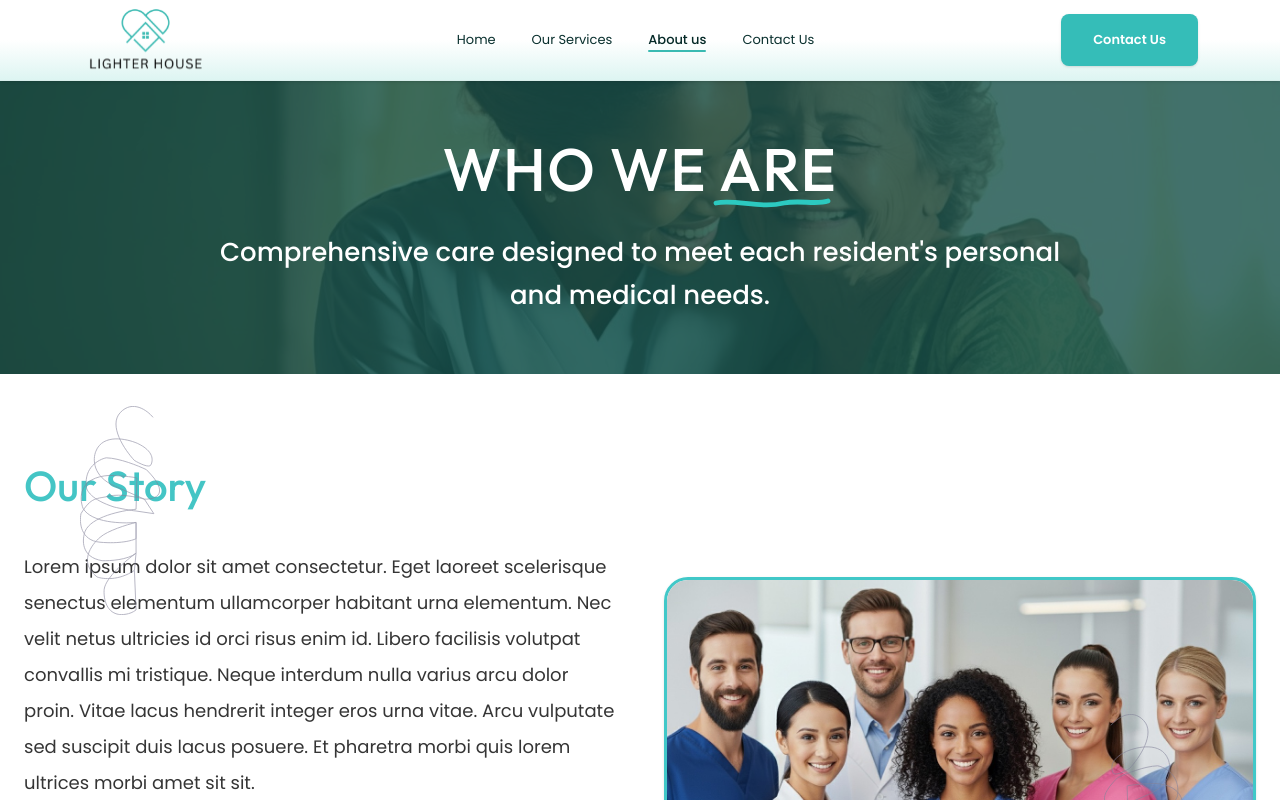
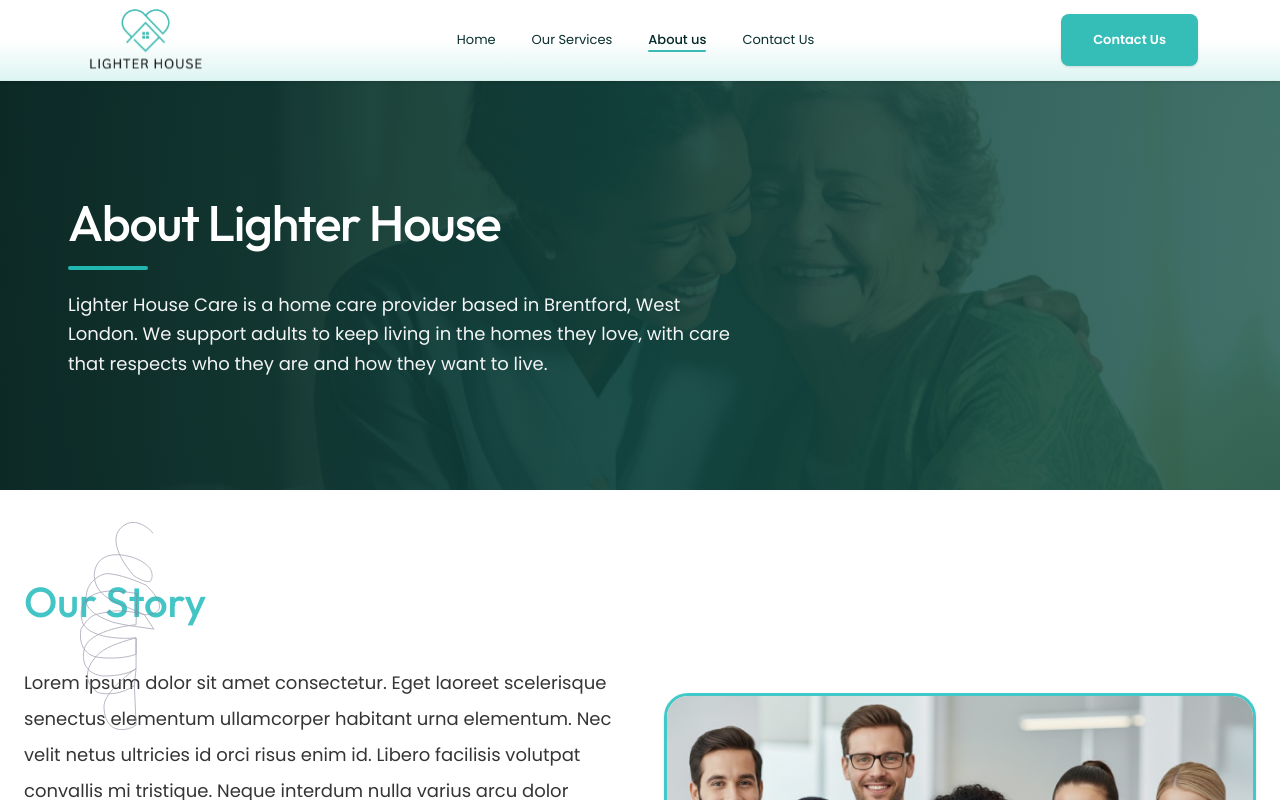
Before and after one commit to SkyeHub-Tech/care-landing-page, a Next.js app: page /about-us in a window 1280 px wide. Shown: the top 800 px of the page. Built offline with nearby package versions, Linux system fonts and the light colour scheme; a web font is replaced by a local one.

Commit message:
about page started

```diff
--- a/src/app/about-us/page.tsx
+++ b/src/app/about-us/page.tsx
@@ -1,52 +1,42 @@
-"use client";
-import { Checklist, Contact, Footer, ImageCard } from "@/components";
-import { missionItems, visionItems } from "@/utils/data";
-import { images } from "@/utils/images";
+import type { ReactNode } from "react";
 import Image from "next/image";
 
-export default function AboutUs() {
+import { Checklist, Contact, Footer, ImageCard } from "@/components";
+import { aboutHeroData, missionItems, visionItems } from "@/utils/data";
+import { images } from "@/utils/images";
+
+const AboutUsPage = (): ReactNode => {
   return (
-    <>
     <section>
-        <section className="relative w-full h-[293px] overflow-hidden">
+      {/* Hero Section */}
+      <section className="relative w-full overflow-hidden py-14 sm:py-20 md:py-24 lg:py-28">
         {/* Background Collage */}
         <div className="absolute inset-0">
           <Image
             src={images.hero_large}
-              alt="What We Offer"
+            alt="About Lighter House"
             fill
             priority
-              className="object-cover"
+            className="object-cover object-center"
           />
         </div>
 
-          {/* Dark Teal Overlay */}
-          <div className="absolute inset-0 bg-[#184f4b]/80" />
+        {/* Dark Teal Gradient Overlay */}
+        <div className="absolute inset-0 bg-gradient-to-r from-[#0b2927]/95 via-[#11433f]/90 to-[#184f4b]/80" />
 
-          {/* Content */}
-          <div className="relative z-10 flex h-full flex-col items-center justify-center px-6 text-center">
-            <div className="relative inline-block">
-              <h2 className="font-serif text-white text-5xl md:text-6xl font-bold uppercase tracking-wide">
-                Who we are
-              </h2>
+        {/* Content Container */}
+        <div className="relative z-10 mx-auto max-w-[1240px] px-5 sm:px-8 lg:px-12">
+          <div className="max-w-3xl text-left">
+            <h1 className="font-outfit text-3xl font-bold tracking-tight text-white sm:text-4xl md:text-5xl lg:text-[50px] leading-[1.18]">
+              {aboutHeroData.title}
+            </h1>
 
-              {/* Brush Underline */}
-              <div className="absolute -bottom-3 left-10/12 h-4 w-44 -translate-x-1/2">
-                <svg viewBox="0 0 300 40" className="h-full w-full" fill="none">
-                  <path
-                    d="M10 20C60 10 120 35 180 20C220 12 260 25 290 15"
-                    stroke="#2CC9C0"
-                    strokeWidth="12"
-                    strokeLinecap="round"
-                  />
-                </svg>
+            <div className="mt-3.5 h-1 w-20 rounded-full bg-[#22b6b1]" />
+
+            <p className="mt-5 font-sans text-base leading-relaxed text-white/95 sm:text-lg max-w-2xl">
+              {aboutHeroData.body}
+            </p>
           </div>
-            </div>
-
-            <p className="mt-8 max-w-4xl text-white text-xl md:text-[26px] leading-relaxed font-medium">
-              Comprehensive care designed to meet each resident&apos;s personal
-              and medical needs.
-            </p>
         </div>
       </section>
         <section className="relative bg-white py-20">
@@ -132,6 +122,7 @@ export default function AboutUs() {
         <Contact />
         <Footer />
       </section>
-    </>
   );
-}
+};
+
+export default AboutUsPage;
--- a/src/utils/data.ts
+++ b/src/utils/data.ts
@@ -39,6 +39,11 @@ export const footerLinks = [
 ];
 
 // About us Page
+export const aboutHeroData = {
+  title: "About Lighter House",
+  body: "Lighter House Care is a home care provider based in Brentford, West London. We support adults to keep living in the homes they love, with care that respects who they are and how they want to live.",
+};
+
 export const visionItems = [
   "To provide a home where adults feel safe, supported, and truly valued.",
   "To create a nurturing environment that promotes dignity, independence, and belonging.",
```
Lines whose indentation alone changed are shown as unchanged.
